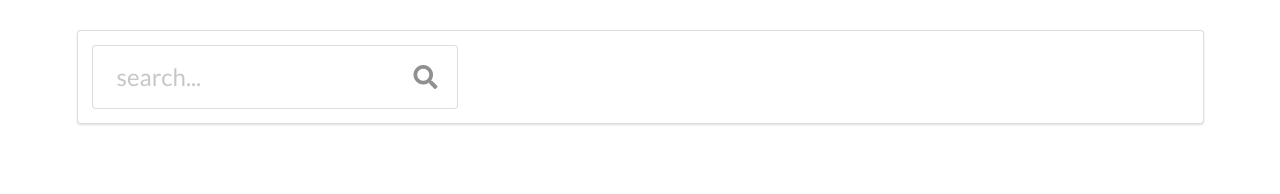
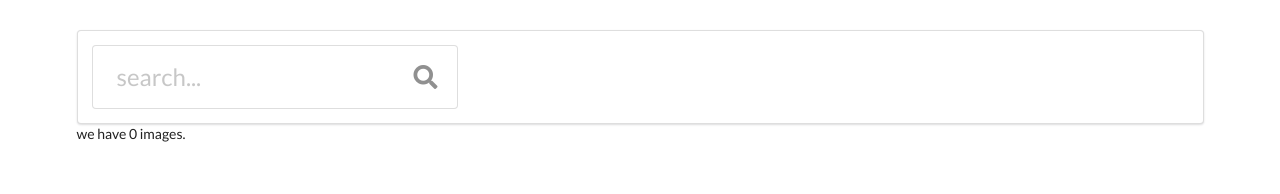
Before and after one commit to snegib/mernapp2021, a React (Create React App) app in the folder image-list/: page / in a window 1280 px wide. Shown: the top 194 px of the page. Built offline with nearby package versions, Linux system fonts and the light colour scheme.

Commit message:
image-list setting the state in react after fetching data

```diff
--- a/image-list/src/components/App.js
+++ b/image-list/src/components/App.js
@@ -5,6 +5,7 @@ import axios from 'axios';
 class App extends React.Component {
   constructor(props) {
     super(props);
+    this.state = {images: []}
     this.onSearchSubmit = this.onSearchSubmit.bind(this);
   }
   async onSearchSubmit(entry) {
@@ -12,11 +13,13 @@ class App extends React.Component {
     const response = await axios.get(`
     https://pixabay.com/api/?key=24816258-76261dbb937f3f3e7cc22bcde&q=${entry}&image_type=photo`);
     console.log(response.data.hits);
+    this.setState({images: response.data.hits})
   }
   render() {
     return (
       <div className="ui container" style={{ marginTop: '30px' }}>
         <SearchInput onSearchSubmit={this.onSearchSubmit} />
+        we have {this.state.images.length} images.
       </div>
     );
   }
```
